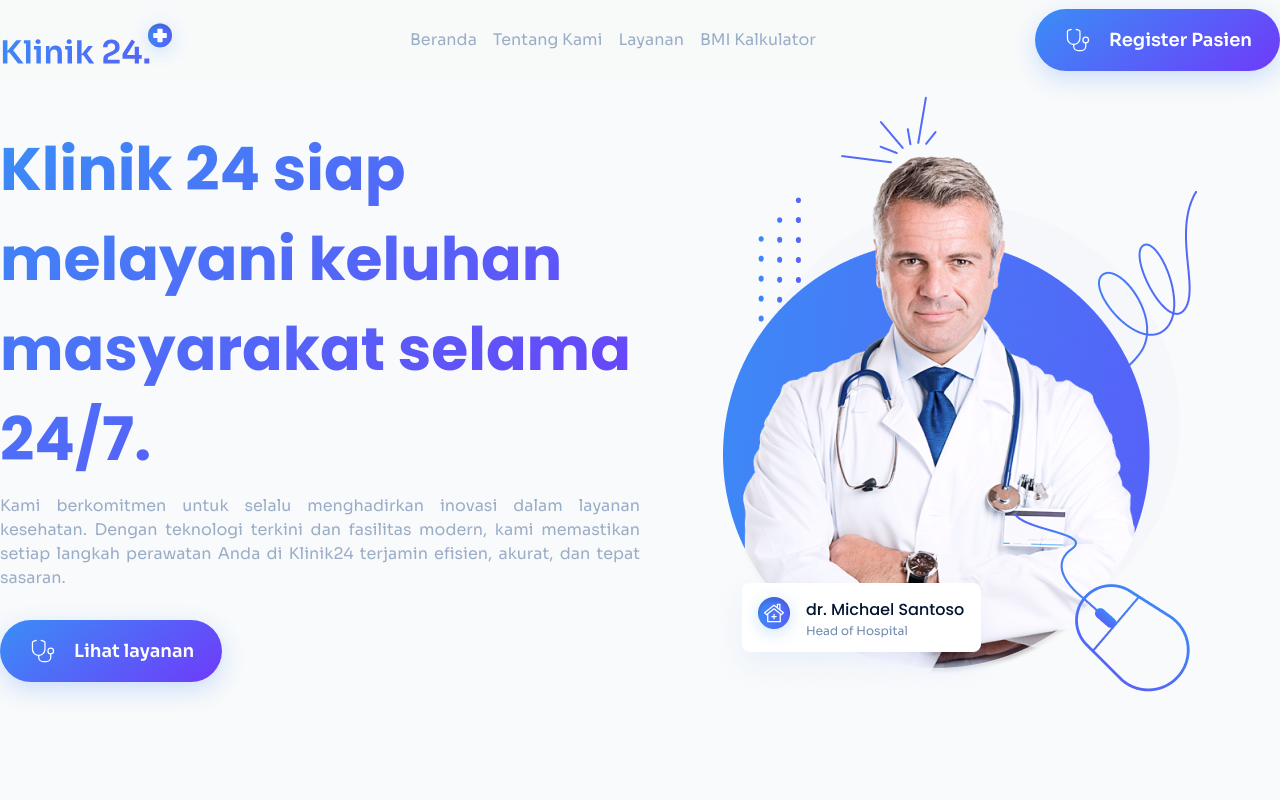
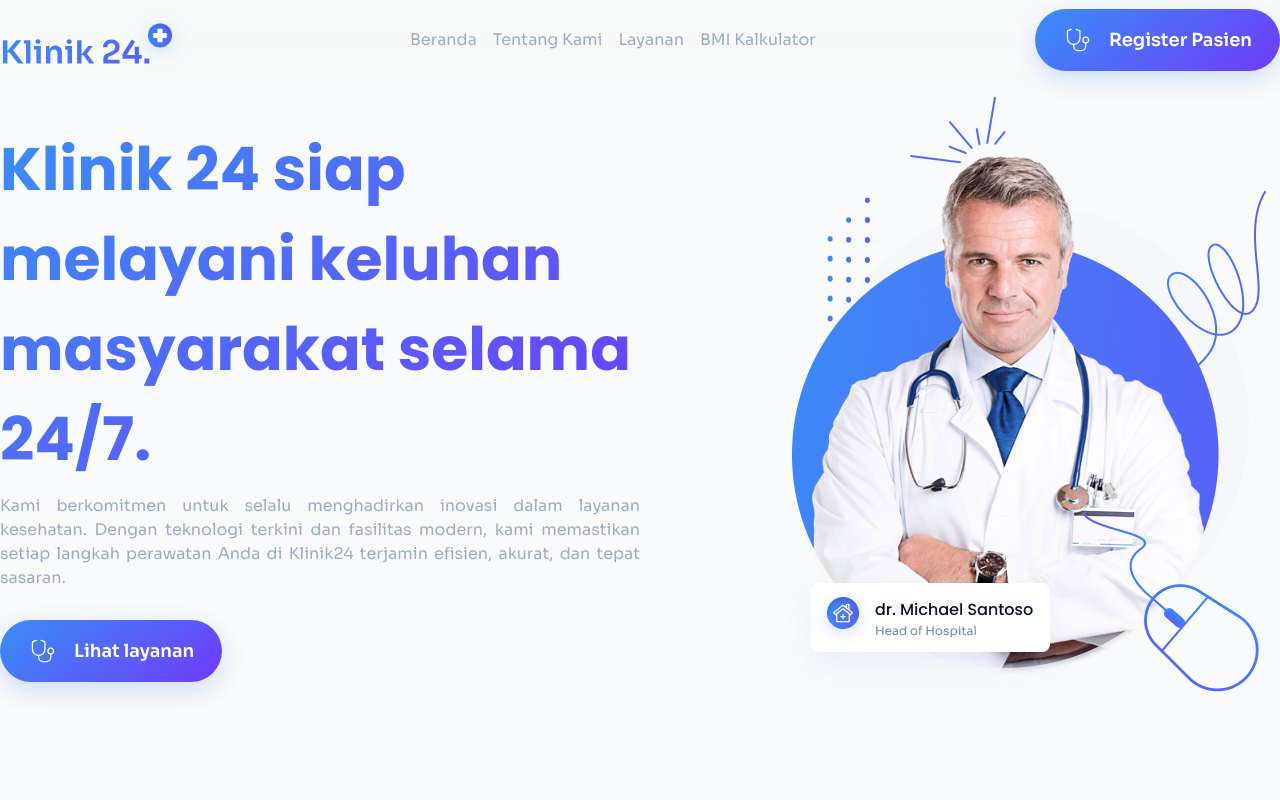
Before and after one commit to zidanindratama/Mition_Website_Klinik24_1IA09, a React (Vite) app: page / in a window 1280 px wide. Shown: the top 800 px of the page. Built offline with nearby package versions, Linux system fonts and the light colour scheme.

Commit message:
6. fix margin image

```diff
--- a/src/components/Hero.jsx
+++ b/src/components/Hero.jsx
@@ -29,7 +29,7 @@ const Hero = () => {
               />
             </Link>
           </div>
-          <div className="mx-auto md:order-last order-first">
+          <div className="flex justify-end md:order-last order-first">
             <img src={heroDoctor} alt="" />
           </div>
         </div>
--- a/src/components/Pelayanan.jsx
+++ b/src/components/Pelayanan.jsx
@@ -9,7 +9,7 @@ const Pelayanan = () => {
     <>
       <div className="w-full bg-primary-gray-bg py-24">
         <div className="md:max-w-[1480px] m-auto grid md:grid-cols-2 max-w-[600px] px-4 md:px-0">
-          <div className="mx-auto">
+          <div className="flex justify-start">
             <img src={pelayanan} alt="" />
           </div>
           <div className="md:mt-24 mt-11">
```
